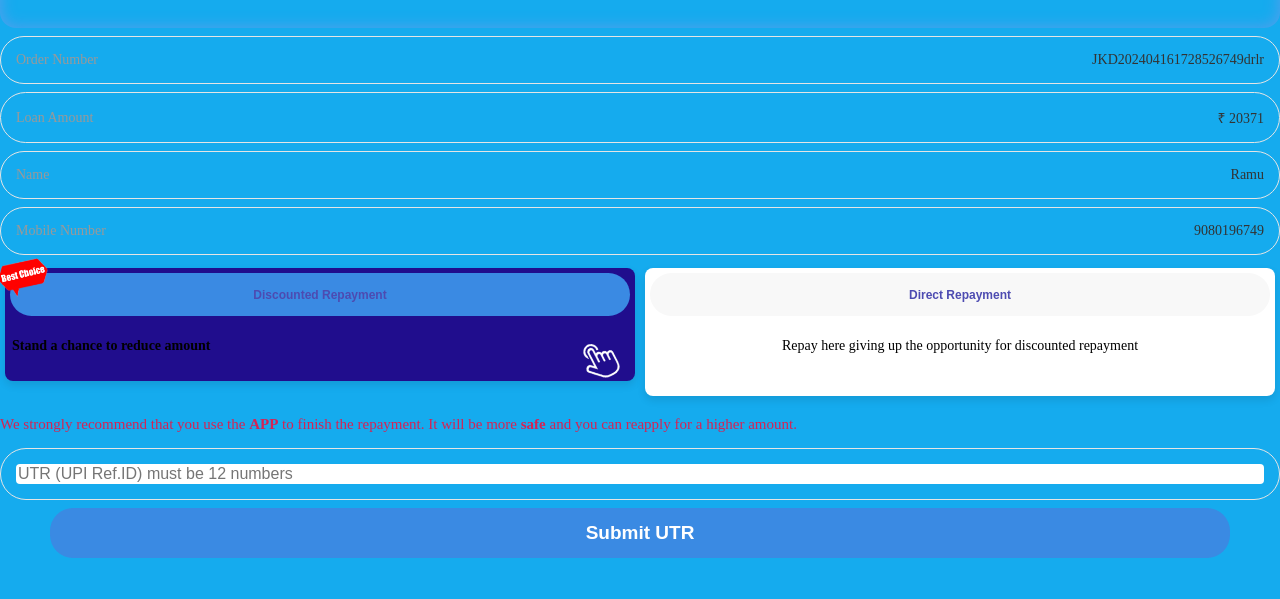
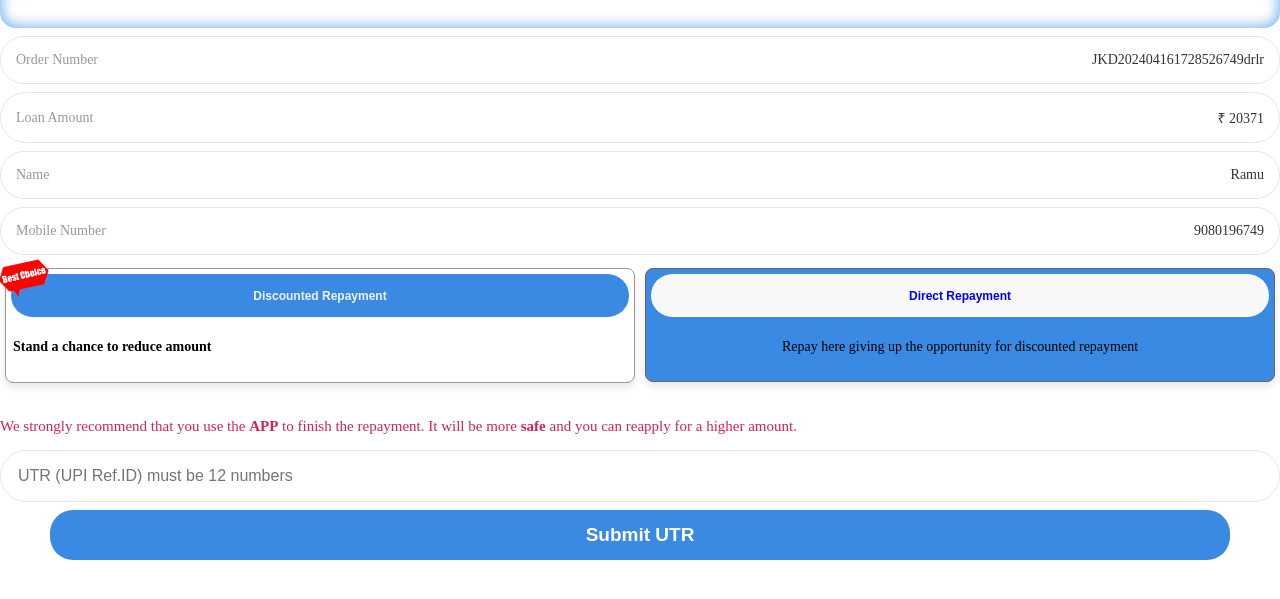
Before and after one commit to AjmalKarim1/Plaemcy, a plain HTML site: page index.html in a window 1280 px wide. Shown: the part 181-780 px from the top of the page. Drawn offline with Linux system fonts and the light colour scheme.

Commit message:
made some changes

```diff
--- a/index.html
+++ b/index.html
@@ -58,7 +58,7 @@
         <div class="repay-btn" id="directRepayment">
           <a href="easypay.html" style="text-decoration: none;">
             <button class="repay-btn-button">
-              <span>Direct Repayment</span>
+              <span class="repayMent">Direct Repayment</span>
             </button>
           </a>
           <p style="text-align: center;" id="directRepaymentClick">Repay here giving up the opportunity for discounted repayment</p>
--- a/style.css
+++ b/style.css
@@ -90,7 +90,7 @@ body {
 .repay-btn button span {
   font-size: 12px;
   font-weight: bold;
-  color: #4d4bb1;
+  color: #f1f1f1;
 }
 .repay-btn:nth-child(1) p {
   font-weight: bold;
@@ -120,7 +120,16 @@ body {
 
 .repay-btn-button.active {
   background-color: #3a8ae3;
-  color: white;
+}
+#discountedRepayment:active,
+#directRepayment:active {
+  background-color: #ffffff;
+}
+span .repayMent {
+  color: #3a8ae3;
+}
+.repay-btn-button .repayMent {
+  color: blue;
 }
 .page-repay .repay-btn-box {
   display: flex;
@@ -139,17 +148,19 @@ body {
 }
 
 #discountedRepayment {
-  background-color: #200d8d;
+  background-color: #ffffff;
   border-radius: 8px;
   box-shadow: 0 4px 8px rgba(0, 0, 0, 0.1);
   margin-bottom: 20px;
+  border: 1px solid #9d9696;
 }
 
 #directRepayment {
-  background-color: #fff;
   color: black;
   border-radius: 8px;
   box-shadow: 0 4px 8px rgba(0, 0, 0, 0.1);
+  height: 102px;
+  border: 1px solid #6c6363;
 }
 
 #discountedRepayment.active,
@@ -227,7 +238,6 @@ body {
   margin: 0;
   padding: 0;
   box-sizing: border-box;
-  background-color: rgb(21, 171, 238);
 }
 .payment_sec {
   display: block;
```
